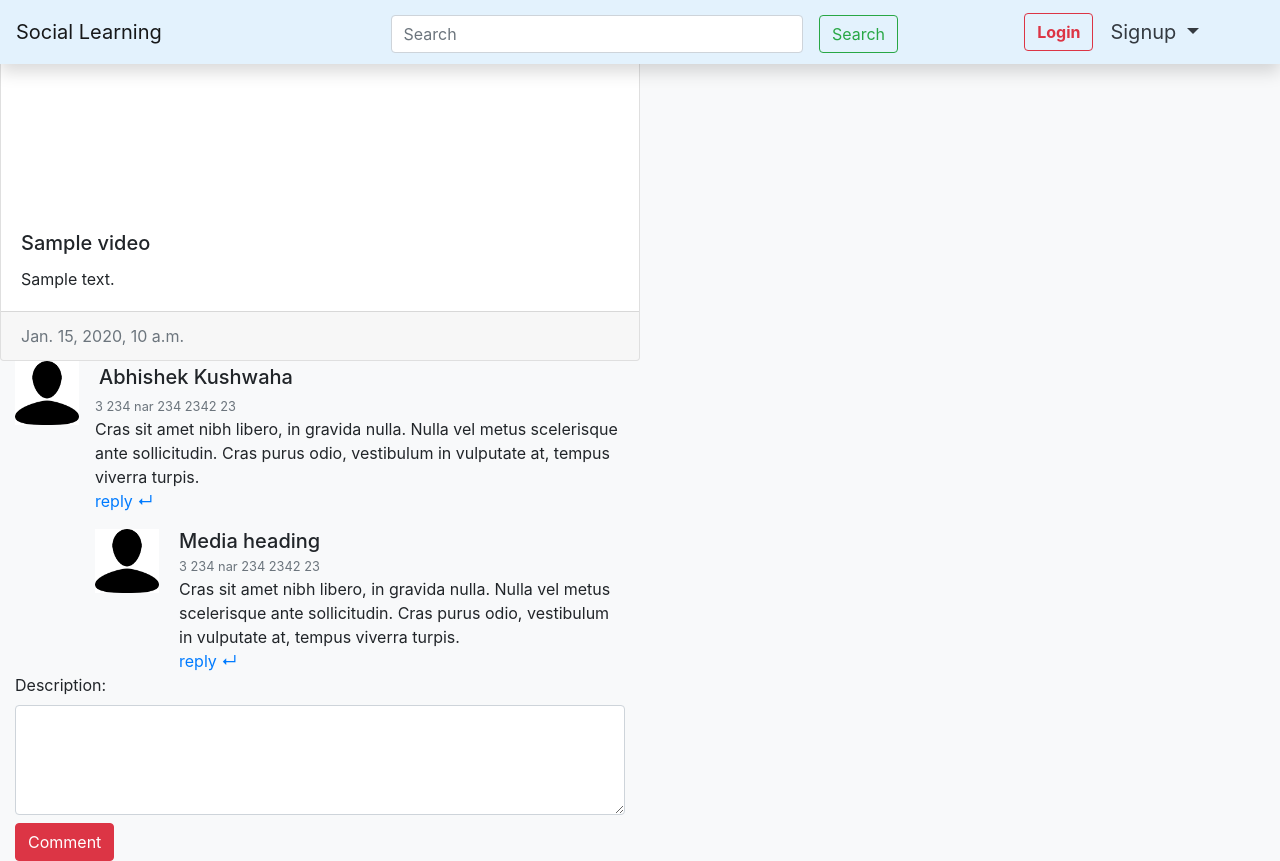
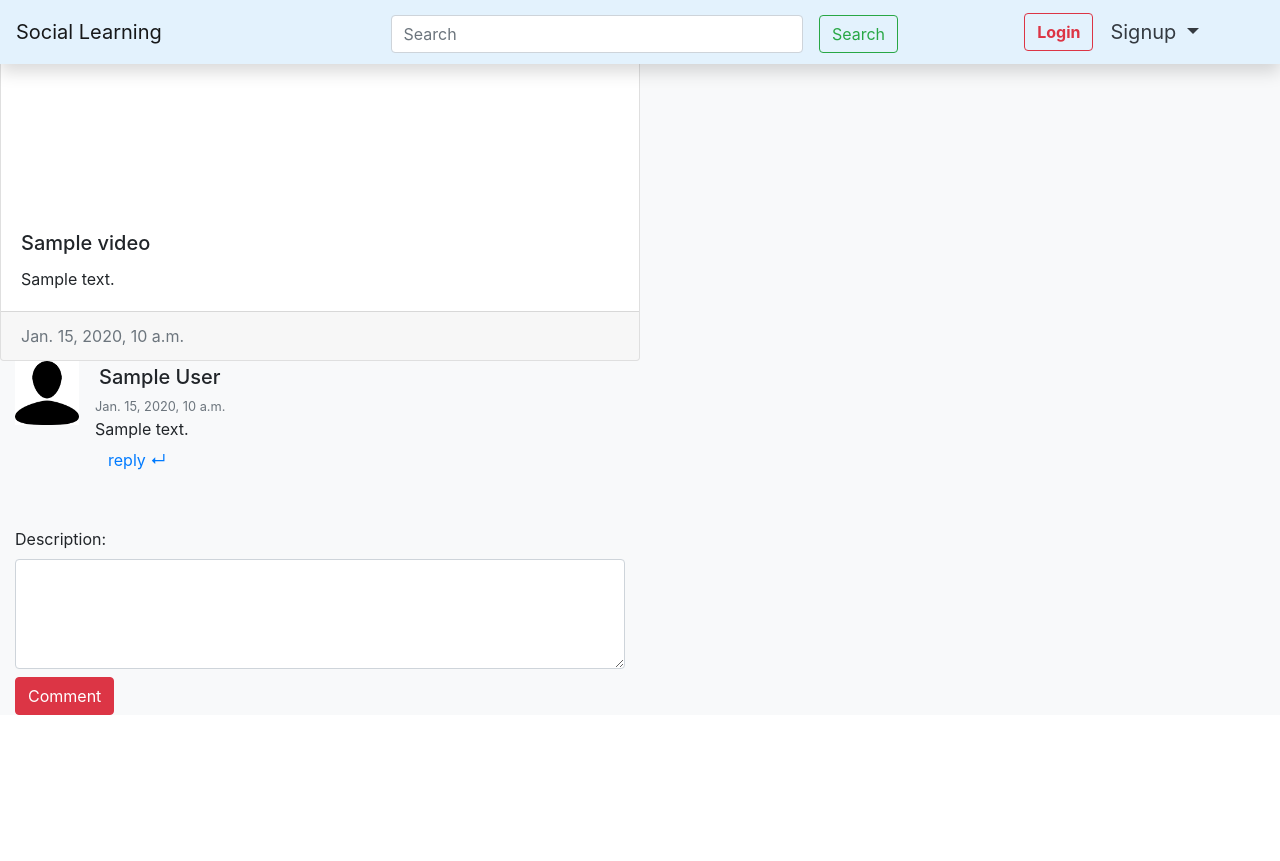
Before and after one commit to abhishekushwaha610/social_learning, a Django app: a page that uses templates/base.html in a window 1280 px wide. After the commit the page ends 715 px from the top, so only its background shows below. Run offline with Django 3.2, Linux system fonts and the light colour scheme; tables that the repository leaves empty hold one stand-in row (values such as "Sample post"); some libraries are stand-ins or nearby versions.

Commit message:
comment added

```diff
--- a/templates/base.html
+++ b/templates/base.html
@@ -60,7 +60,9 @@
         {% block content%}
         {% endblock content %}
     </body>
+
     <script src="https://code.jquery.com/jquery-3.4.1.slim.min.js" integrity="sha384-J6qa4849blE2+poT4WnyKhv5vZF5SrPo0iEjwBvKU7imGFAV0wwj1yYfoRSJoZ+n" crossorigin="anonymous"></script>
     <script src="https://cdn.jsdelivr.net/npm/popper.js@1.16.0/dist/umd/popper.min.js" integrity="sha384-Q6E9RHvbIyZFJoft+2mJbHaEWldlvI9IOYy5n3zV9zzTtmI3UksdQRVvoxMfooAo" crossorigin="anonymous"></script>
     <script src="https://stackpath.bootstrapcdn.com/bootstrap/4.4.1/js/bootstrap.min.js" integrity="sha384-wfSDF2E50Y2D1uUdj0O3uMBJnjuUD4Ih7YwaYd1iqfktj0Uod8GCExl3Og8ifwB6" crossorigin="anonymous"></script>
+    {% block script %}{% endblock script %}
 </html>
--- a/videos/models.py
+++ b/videos/models.py
@@ -20,9 +20,9 @@ class Video(models.Model):
 class Comment(models.Model):
     user = models.ForeignKey(User,on_delete=models.CASCADE)
     video = models.ForeignKey(Video,on_delete=models.CASCADE)
-    replay = models.ForeignKey('self', null=True, blank=True, related_name='replies',on_delete=models.CASCADE)
+    parent = models.ForeignKey('self', null=True, blank=True, related_name='replies',on_delete=models.CASCADE)
     description = models.TextField(max_length=300)
-    creation_time = models.DateTimeField(default=datetime.now() , blank=False, null=False)
+    creation_time = models.DateTimeField(default=datetime.now())
 
     def __str__(self):
         return str(self.user)
--- a/videos/templates/video.html
+++ b/videos/templates/video.html
@@ -20,32 +20,74 @@
             </div>
         </div>
 
+        {% for comment in video.comment_set.all %}
+        {%if not comment.parent %}
         <div class="media col-md-6">
             <img src="{% static 'images/user.png' %}" class="mr-3" alt="..." width="64" height="64">
             <div class="media-body">
-                <h5 class="mt-0 m-1">Abhishek Kushwaha</h5>
-                <small class="text-muted">3 234 nar 234  2342 23</small><br>
-                <span>Cras sit amet nibh libero, in gravida nulla. Nulla vel metus scelerisque ante sollicitudin. Cras purus odio, vestibulum in vulputate at, tempus viverra turpis.</span><br>
-                <a href="#">reply &crarr;</a>
-
+                <h5 class="mt-0 m-1">{{comment.user.first_name}} {{comment.user.last_name}}</h5>
+                <small class="text-muted">{{comment.creation_time}}</small><br>
+                <span>{{comment.description}}</span><br>
+                <button class="btn text-primary" id="{{comment.id}}" onclick="commentFormShow(id)">reply &crarr;</button>
+                {% if comment.user == request.user %}
+                <a href="{% url 'comment_delete' comment.id %}?redirect={{request.path}}" class="btn text-danger" onclick="return confirm('Confirm you want to delete ?');"> Delete &crarr;</a>
+                {% endif %}
+                <form id="take-{{comment.id}}" action="{% url 'comment_save' video.id comment.id %}" method="POST" style="display: none;">{% csrf_token %}
+                    {{comment_form}}
+                    <button class="btn btn-danger mt-2">comment </button>
+                </form>
+                {% for child in comment.replies.all %}
+                {% if child %}
                 <div class="media mt-3">
-                    <a class="mr-3" href="#">
-                        <img src="{% static 'images/user.png' %}" class="mr-1" alt="..." width="64" height="64">
-                    </a>
+                    <a class="mr-3" href="#"> <img src="{% static 'images/user.png' %}" class="mr-1" alt="..." width="64" height="64"> </a>
                     <div class="media-body">
-                        <h5 class="m-0">Media heading</h5>
-                        <small class="text-muted">3 234 nar 234  2342 23</small><br>
-                        <span>    Cras sit amet nibh libero, in gravida nulla. Nulla vel metus scelerisque ante sollicitudin. Cras purus odio, vestibulum in vulputate at, tempus viverra turpis.</span><br>
-                        <a href="#">reply &crarr;</a>
+                        <h5 class="m-0">{{ child.user.first_name }} {{ child.user.last_name }}</h5>
+                        <small class="text-muted">{{ child.creation_time }}</small><br>
+                        <span>{{child.description}} </span><br>
+                        <button class="btn text-primary" id="{{child.id}}" onclick="commentFormShow(id)">reply &crarr;</button>
+                        {% if child.user == request.user %}
+                        <a href="{% url 'comment_delete' child.id %}?redirect={{request.path}}" class="btn text-danger" onclick="return confirm('Confirm you want to delete ?');"> Delete &crarr;</a>
+                        {% endif %}
+                        <form id="take-{{child.id}}" action="{% url 'comment_save' video.id child.id %}" method="POST" style="display: none;">{% csrf_token %}
+                            {{comment_form}}
+                            <button class="btn btn-danger mt-2">comment </button>
+                        </form>
+                        {% for gchild in child.replies.all%}
+                        <div class="media mt-3">
+                            <a class="mr-3" href="#"> <img src="{% static 'images/user.png' %}" class="mr-1" alt="..." width="64" height="64"> </a>
+                            <div class="media-body">
+                                <h5 class="m-0">{{ gchild.user.first_name }} {{ gchild.user.last_name }}</h5>
+                                <small class="text-muted">{{ gchild.creation_time }}</small><br>
+                                <span>{{gchild.description}} </span><br>
+                                {% if gchild.user == request.user %}
+                                <a href="{% url 'comment_delete' gchild.id %}?redirect={{request.path}}" class="btn text-danger" onclick="return confirm('Confirm you want to delete ?');"> Delete &crarr;</a>
+                                {% endif %}
                             </div>
                         </div>
+                        {% endfor %}
                     </div>
                 </div>
-          <div class="col-md-6">
-              <form action="">
+                {% endif %}
+                {% endfor %}
+            </div>
+        </div>
+        {% endif %}
+          {% endfor %}
+          <div class="col-md-6 my-5">
+              <form action="{% url 'comment_save' video.id 0 %}" method="POST">{% csrf_token %}
                   {{comment_form}}
                   <button class="btn btn-danger mt-2">Comment</button>
                 </form>
             </div>
         </section>
 {% endblock content %}
+
+{% block script %}
+<script>
+function commentFormShow(comment_id){
+    $(this).html("cancel")
+    $("#take-"+comment_id).toggle();
+    // alert("video_id")
+}
+</script>
+{% endblock script %}
--- a/videos/urls.py
+++ b/videos/urls.py
@@ -4,5 +4,7 @@ urlpatterns = [
     path("upload/",views.upload_video,name="upload"),
     path("E_<slug>/",views.edit_video,name="edit_video"),
     path("D_<slug>/",views.delete_video,name="delete_video"),
+    path("comment-save/<int:video_id>/<int:comment_id>",views.comment_save,name="comment_save"),
+    path("delete-comment/<int:comment_id>",views.comment_delete,name="comment_delete"),
     path("<slug>/",views.videos,name="video"),
 ]
--- a/videos/views.py
+++ b/videos/views.py
@@ -1,6 +1,6 @@
 from django.shortcuts import render,redirect
 from .forms import Video_upload_form,Comment_form
-from .models import Video
+from .models import Video,Comment
 
 from django.contrib import messages
 
@@ -57,7 +57,18 @@ def comment_save(request,video_id,comment_id):
         form = Comment_form(request.POST)
         if form.is_valid():
             comment = form.save(commit=False)
+            comment.user = request.user
             comment.video = video
-            comment.user = request.user
             comment.save()
+            if comment_id:
+                comment.parent = Comment.objects.get(id = comment_id)
+                comment.save()
             return redirect("video",video.slug)
+
+def comment_delete(request,comment_id):
+    comment = Comment.objects.get(id = comment_id)
+    comment.delete()
+    url = request.GET.get("redirect",None)
+    if url:
+        return redirect(url)
+    return redirect("/")
```
Also changed, not shown: videos/migrations/0006_auto_20200410_0059.py (added), videos/migrations/0007_auto_20200410_0118.py (added). Lines whose indentation alone changed are shown as unchanged.
